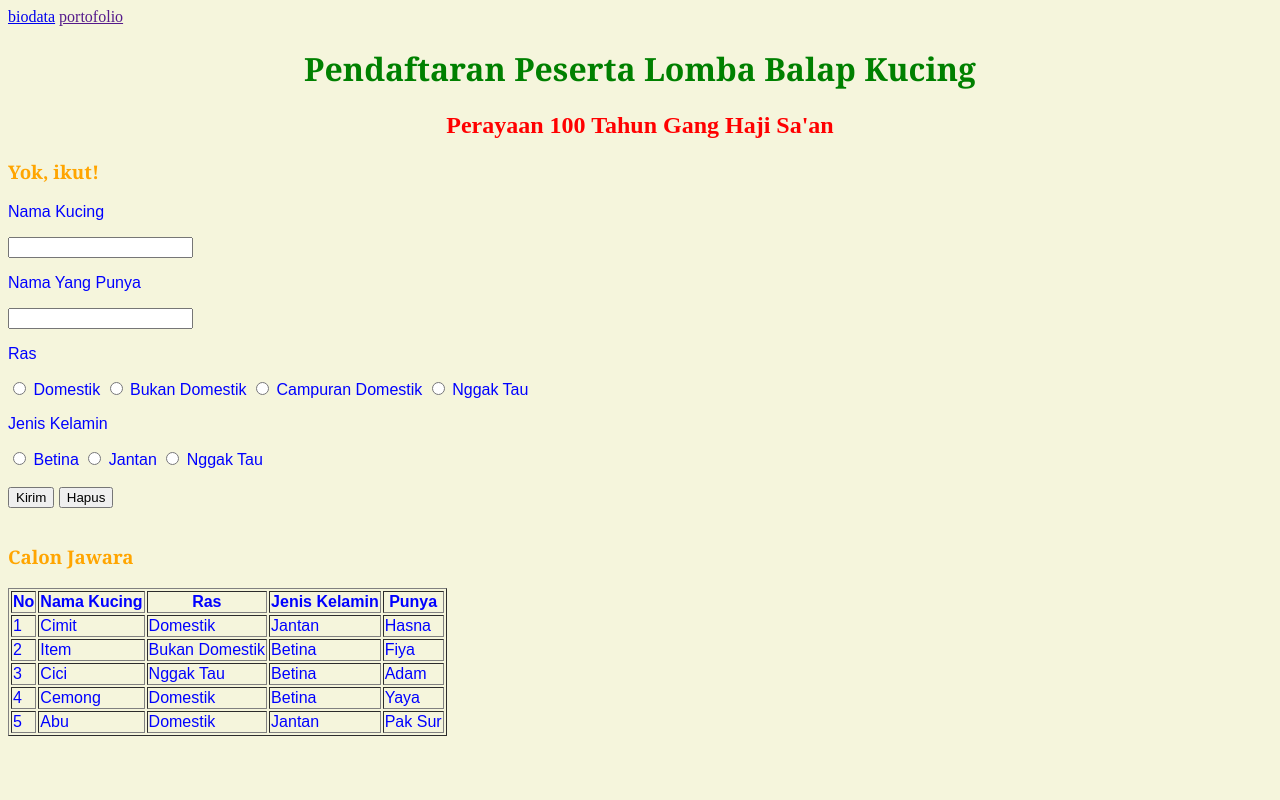
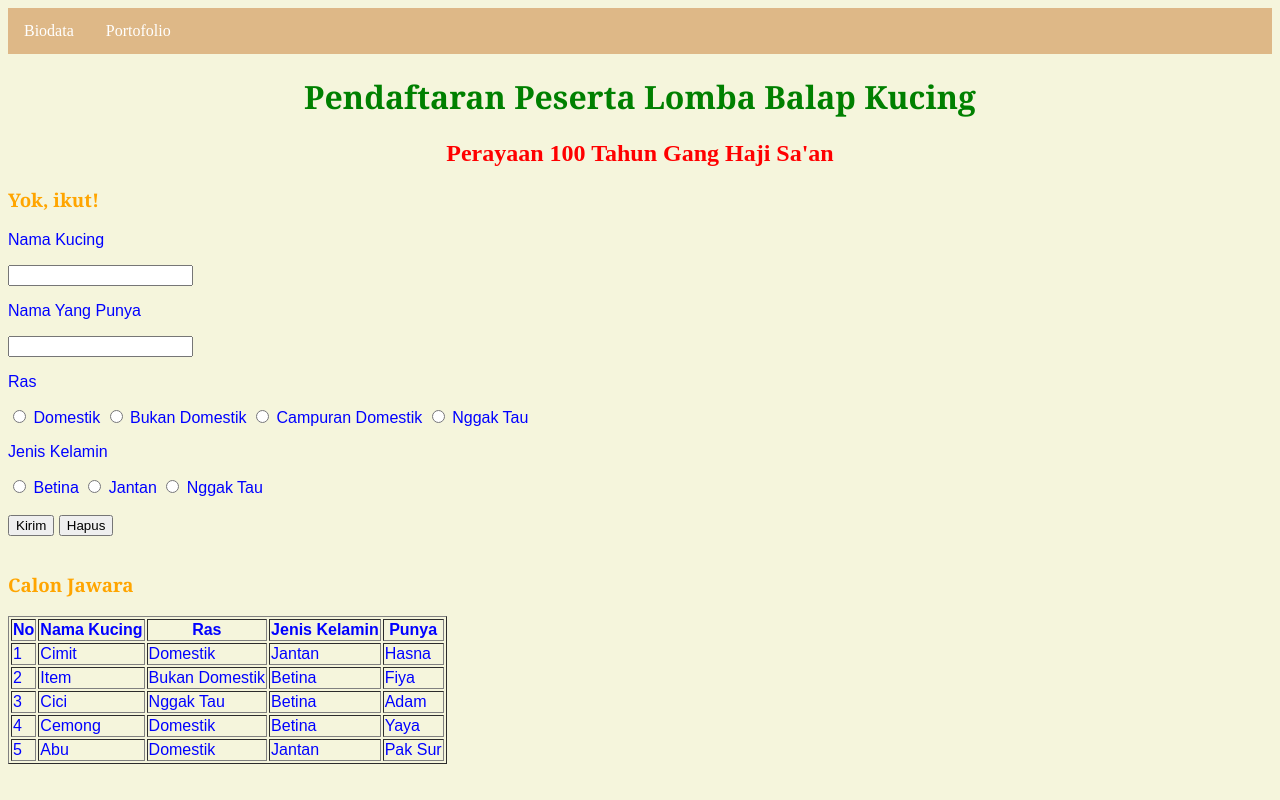
Before and after one commit to hsnafz/web-basic-seal, a plain HTML site: page portofolio.html in a window 1280 px wide. Drawn offline with Linux system fonts and the light colour scheme.

Commit message:
add menu

```diff
--- a/portofolio.html
+++ b/portofolio.html
@@ -7,9 +7,12 @@
     <title>Document</title>
 </head>
 <body>
-
-        <a href="index.html">biodata</a>
-        <a href="">portofolio</a>
+    <div class="nav">
+        <ul>
+            <li><a href="index.html">Biodata</a></li>
+            <li><a href="">Portofolio</a></li>
+        </ul>
+    </div>
 
     <h1 style="color: green; font-family: Georgia, 'Times New Roman', Times, serif;" align="center">Pendaftaran Peserta Lomba Balap Kucing</h1>
     <h2>
@@ -17,6 +20,32 @@
             body {background-color:beige;}
             h2 {color:red;
             font-family: 'Times New Roman', Times, serif;}
+            img { display: block;
+                margin-left: auto;
+                margin-right: auto;}
+            .nav ul {
+                list-style-type: none;
+                margin: 0;
+                padding: 0;
+                overflow: hidden;
+                background-color:burlywood;s
+            }
+
+            .nav li {
+                float: left;
+            }
+
+            .nav li a {
+                display: block;
+                color: white;
+                text-align: center;
+                padding: 14px 16px;
+                text-decoration: none;
+            }
+
+            .nav li a:hover {
+                background-color:beige;
+            }
         </style>
         <align><center>Perayaan 100 Tahun Gang Haji Sa'an</center></align></h2>
     <h3 style="color: orange; font-family: Georgia, 'Times New Roman', Times, serif;">Yok, ikut!</h3>
```
Also changed, not shown: index.html (+2 -2 lines).
